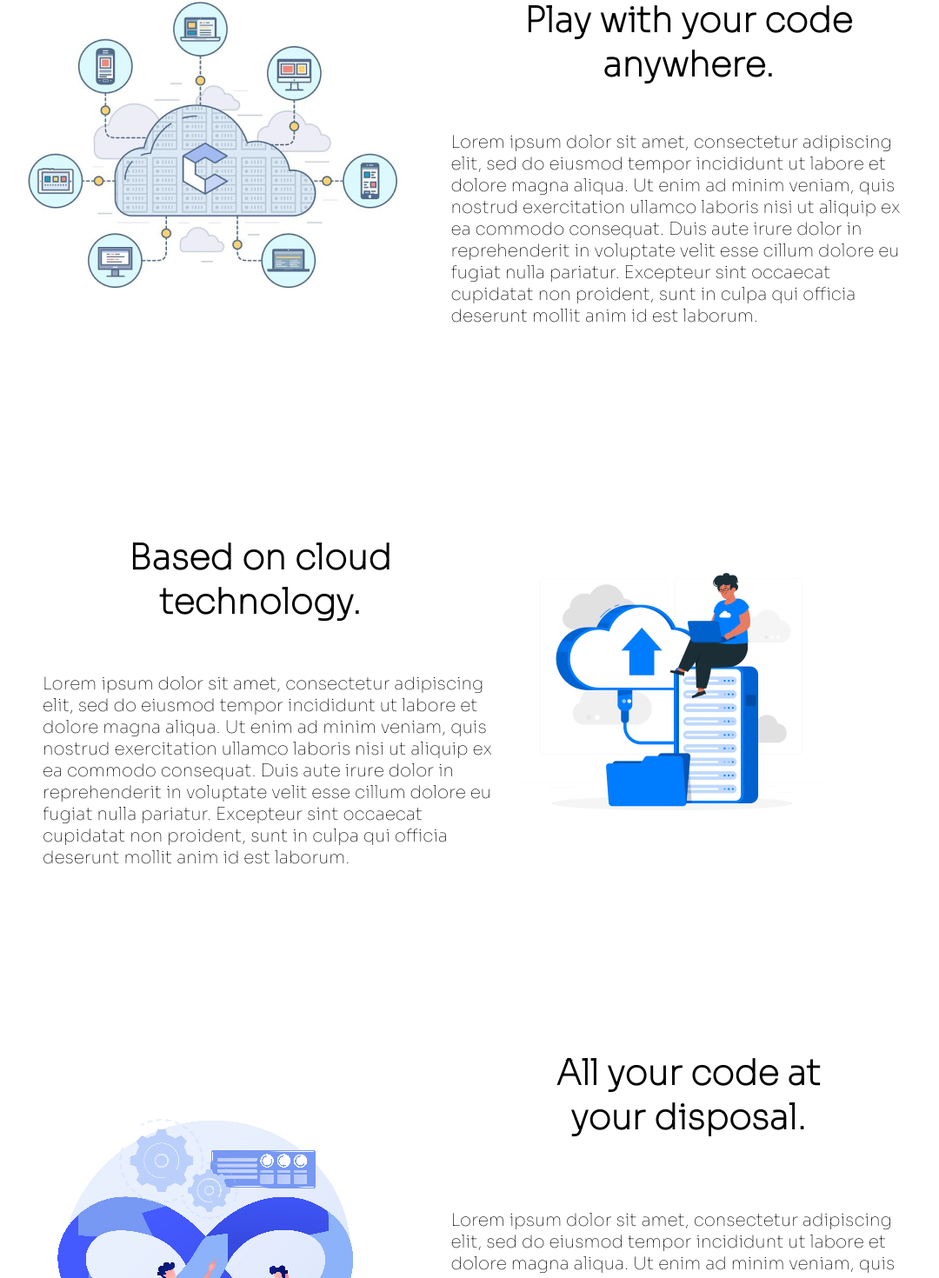
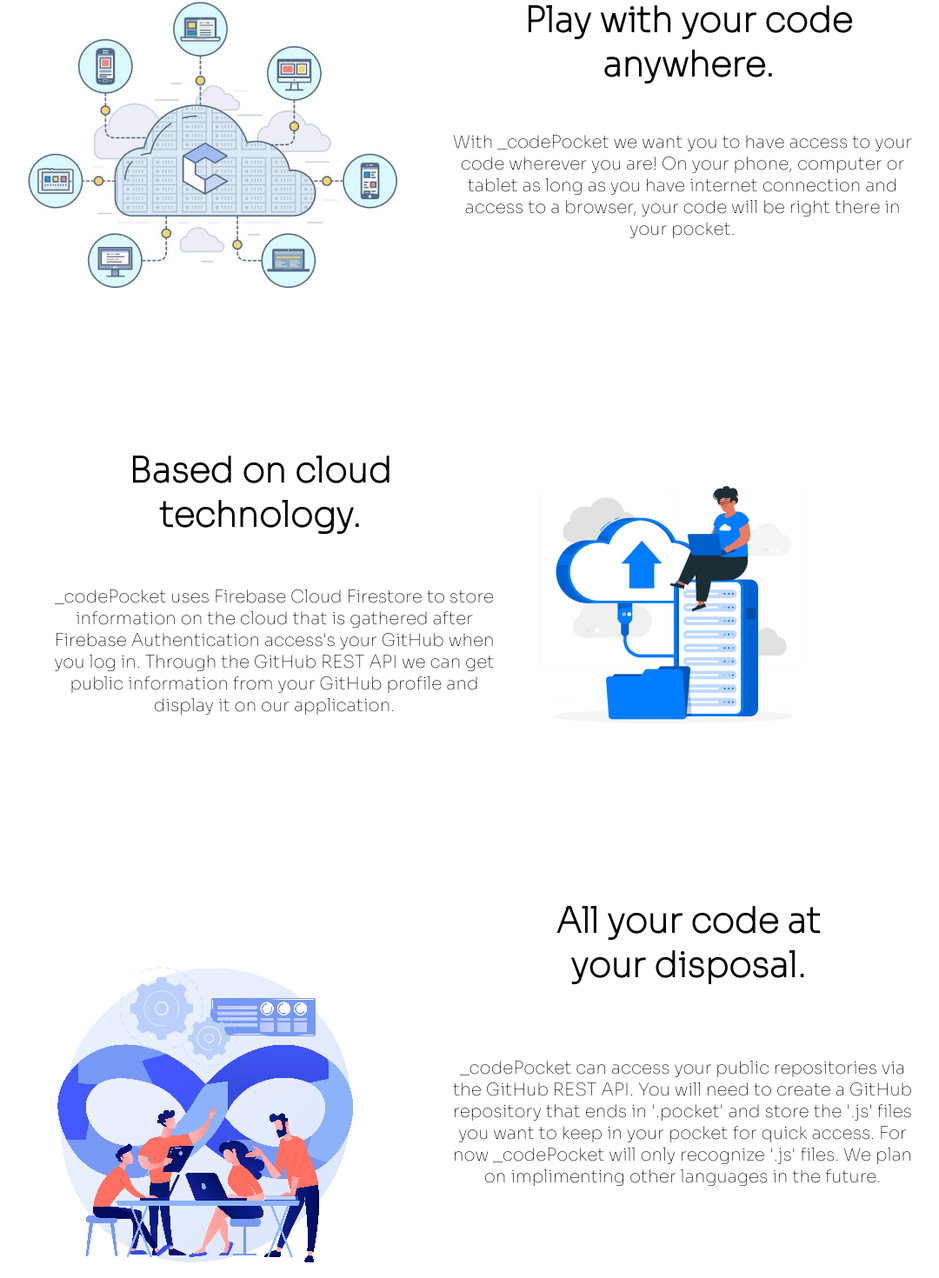
Before and after one commit to luiscolon0426/Zneaker, a React (Create React App) app in the folder app/: page / in a window 1280 px wide. Shown: the part 972-2442 px from the top of the page at 87% size, without its empty margins (112-1192 px from the left). Built offline with nearby package versions, Linux system fonts and the light colour scheme; no server answers.

Commit message:
Filling in features text

```diff
--- a/app/src/components/Body.js
+++ b/app/src/components/Body.js
@@ -15,7 +15,11 @@
         <img src={codeAnywhere} alt="multiple people coding" border="0"/>
           <h2>Play with your code anywhere.</h2>
           <div>
-            <p>Lorem ipsum dolor sit amet, consectetur adipiscing elit, sed do eiusmod tempor incididunt ut labore et dolore magna aliqua. Ut enim ad minim veniam, quis nostrud exercitation ullamco laboris nisi ut aliquip ex ea commodo consequat. Duis aute irure dolor in reprehenderit in voluptate velit esse cillum dolore eu fugiat nulla pariatur. Excepteur sint occaecat cupidatat non proident, sunt in culpa qui officia deserunt mollit anim id est laborum.</p>
+            <p align="center">
+              With _codePocket we want you to have access to your code wherever you are!
+              On your phone, computer or tablet as long as you have internet connection and access to a browser,
+              your code will be right there in your pocket.
+              </p>
           </div>
         </div>
       </div>
@@ -24,7 +28,11 @@
           <img src={cloud} alt="cloud" />
           <h2>Based on cloud technology.</h2>
           <div>
-            <p>Lorem ipsum dolor sit amet, consectetur adipiscing elit, sed do eiusmod tempor incididunt ut labore et dolore magna aliqua. Ut enim ad minim veniam, quis nostrud exercitation ullamco laboris nisi ut aliquip ex ea commodo consequat. Duis aute irure dolor in reprehenderit in voluptate velit esse cillum dolore eu fugiat nulla pariatur. Excepteur sint occaecat cupidatat non proident, sunt in culpa qui officia deserunt mollit anim id est laborum.</p>
+            <p align="center">
+              _codePocket uses Firebase Cloud Firestore to store information on the cloud that is gathered after
+              Firebase Authentication access's your GitHub when you log in. Through the GitHub REST API we can get public information from your GitHub profile
+              and display it on our application.
+            </p>
           </div>
         </div>
       </div>
@@ -33,7 +41,11 @@
           <img src={atDisposal} alt="likepicture" />
           <h2>All your code at your disposal.</h2>
           <div>
-            <p>Lorem ipsum dolor sit amet, consectetur adipiscing elit, sed do eiusmod tempor incididunt ut labore et dolore magna aliqua. Ut enim ad minim veniam, quis nostrud exercitation ullamco laboris nisi ut aliquip ex ea commodo consequat. Duis aute irure dolor in reprehenderit in voluptate velit esse cillum dolore eu fugiat nulla pariatur. Excepteur sint occaecat cupidatat non proident, sunt in culpa qui officia deserunt mollit anim id est laborum.</p>
+            <p align="center">
+              _codePocket can access your public repositories via the GitHub REST API.
+              You will need to create a GitHub repository that ends in '.pocket' and store the '.js' files you want to keep in your pocket for quick access.
+              For now _codePocket will only recognize '.js' files. We plan on implimenting other languages in the future.
+            </p>
           </div>
         </div>
       </div>
```
